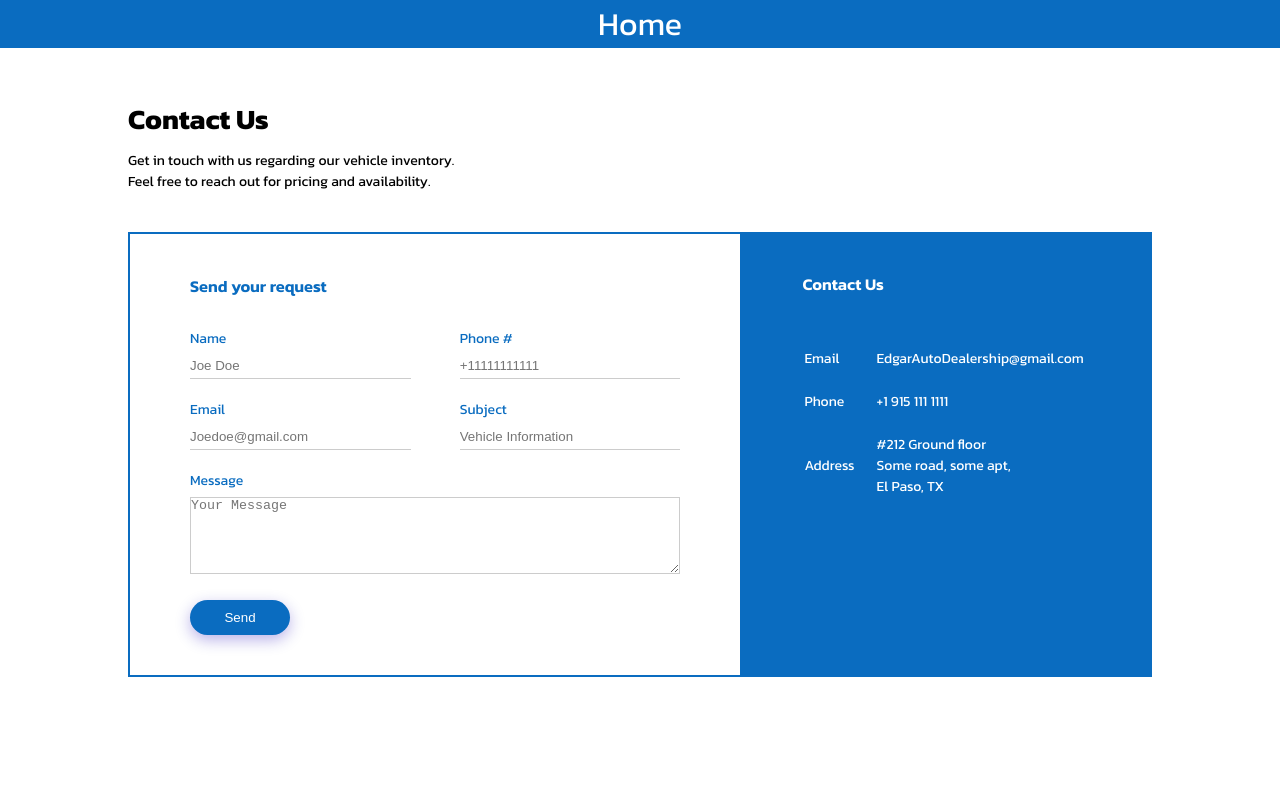
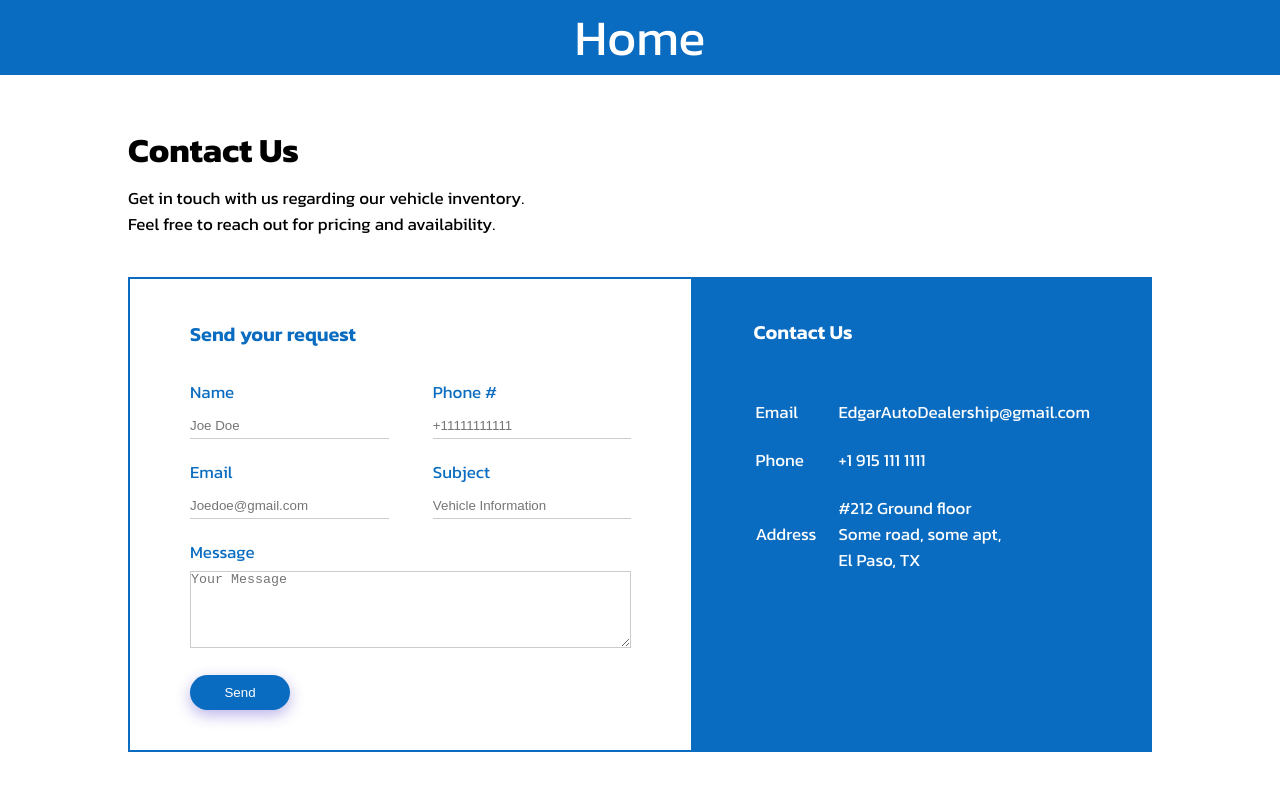
Before and after one commit to edgarrivero33/Dealership, a website: page contactUs.html in a window 1280 px wide. Drawn offline with Linux system fonts and the light colour scheme.

Commit message:
css changes

```diff
--- a/contactUs.css
+++ b/contactUs.css
@@ -6,7 +6,7 @@
 
 body {
     background: #55ffe5;
-    font-size: 14px;
+    font-size: 17px;
     font-family: "Kanit", sans-serif;
     background-color: #fff;
 }
@@ -115,7 +115,7 @@ table {
 nav {
     text-align: center;
     margin-bottom: 20px;
-    font-size: xx-large;
+    font-size: 50px;
     background-color: #0A6CC0;
 }
 
--- a/styles.css
+++ b/styles.css
@@ -6,6 +6,7 @@ body {
   margin: 0;
   padding: 0;
   background-color: #f9f9f9;
+  font-weight: 600;
 }
 
 /* Navigation Styling */
@@ -60,3 +61,6 @@ nav a:hover {
 .car-image img:hover {
   transform: scale(1.1);
 }
+.car-info{
+  padding: 20px;
+}
```
